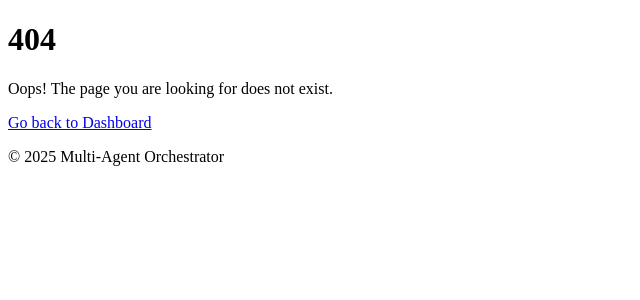
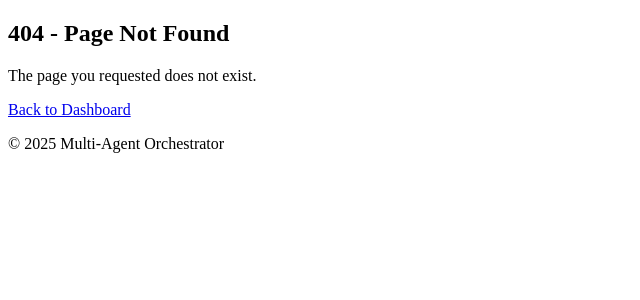
Before and after one commit to ilyeseia/multi-agent-orchestrator-web, a Flask app: template templates/404.html in a window 1280 px wide. Shown: the part 26-326 px from the top of the page, without its empty margins (0-640 px from the left). Run offline with Flask 3, Linux system fonts and the light colour scheme; the template is opened without the code that fills it, so the values that code supplies are empty; parts of the project's set-up code (start-up, migrations or seed data) failed here and were passed over.

Commit message:
Update 404.html

```diff
--- a/templates/404.html
+++ b/templates/404.html
@@ -1,10 +1,7 @@
-{% extends "base.html" %}
+{% extends 'base.html' %}
 {% block title %}Page Not Found{% endblock %}
-
 {% block content %}
-<div class="text-center mt-20">
-    <h1 class="text-5xl font-bold mb-4">404</h1>
-    <p class="text-xl mb-4">Oops! The page you are looking for does not exist.</p>
-    <a href="{{ url_for('dashboard.dashboard') }}" class="text-blue-600 hover:underline">Go back to Dashboard</a>
-</div>
+<h2>404 - Page Not Found</h2>
+<p>The page you requested does not exist.</p>
+<a href="{{ url_for('dashboard') }}">Back to Dashboard</a>
 {% endblock %}
```
